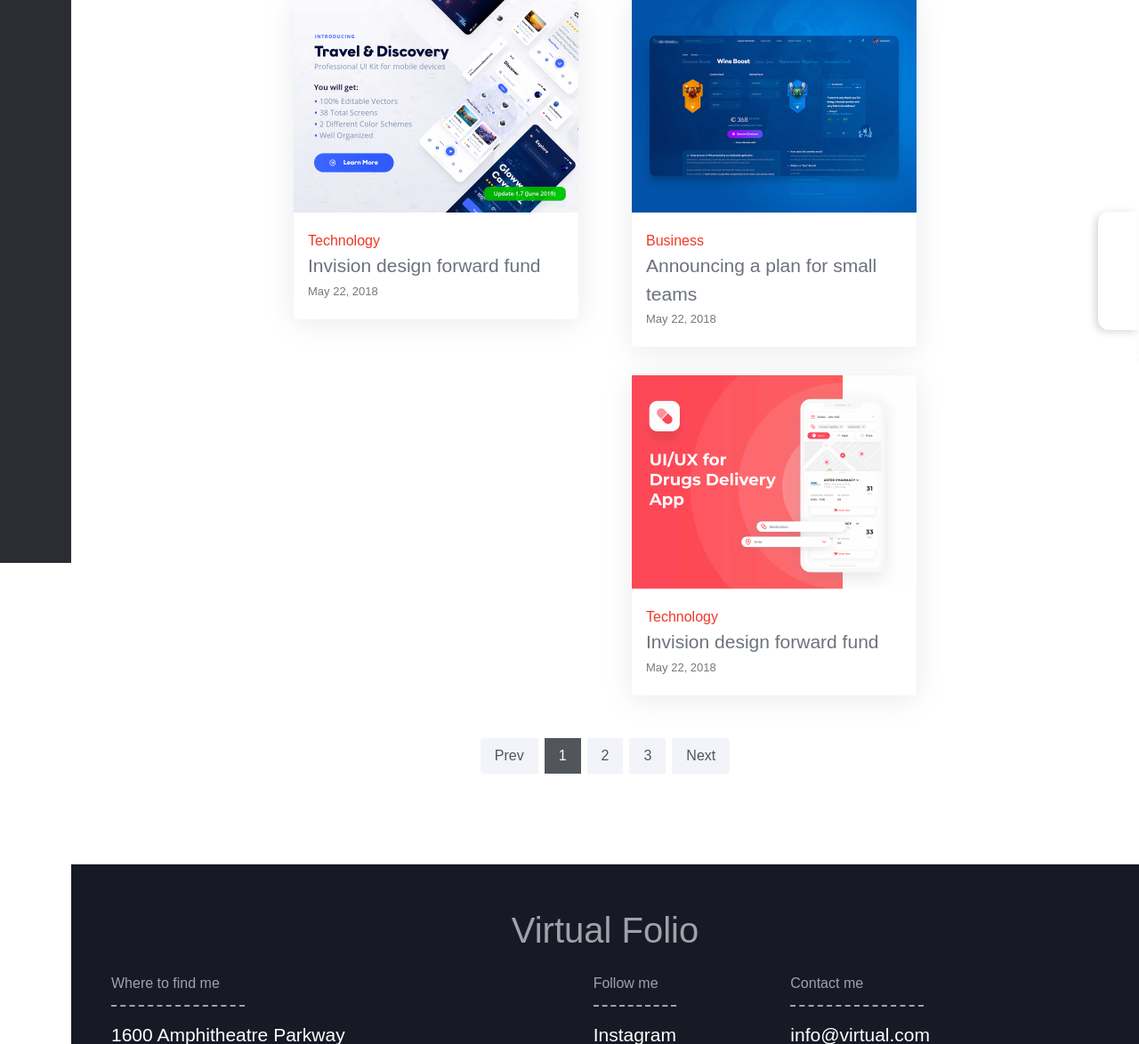
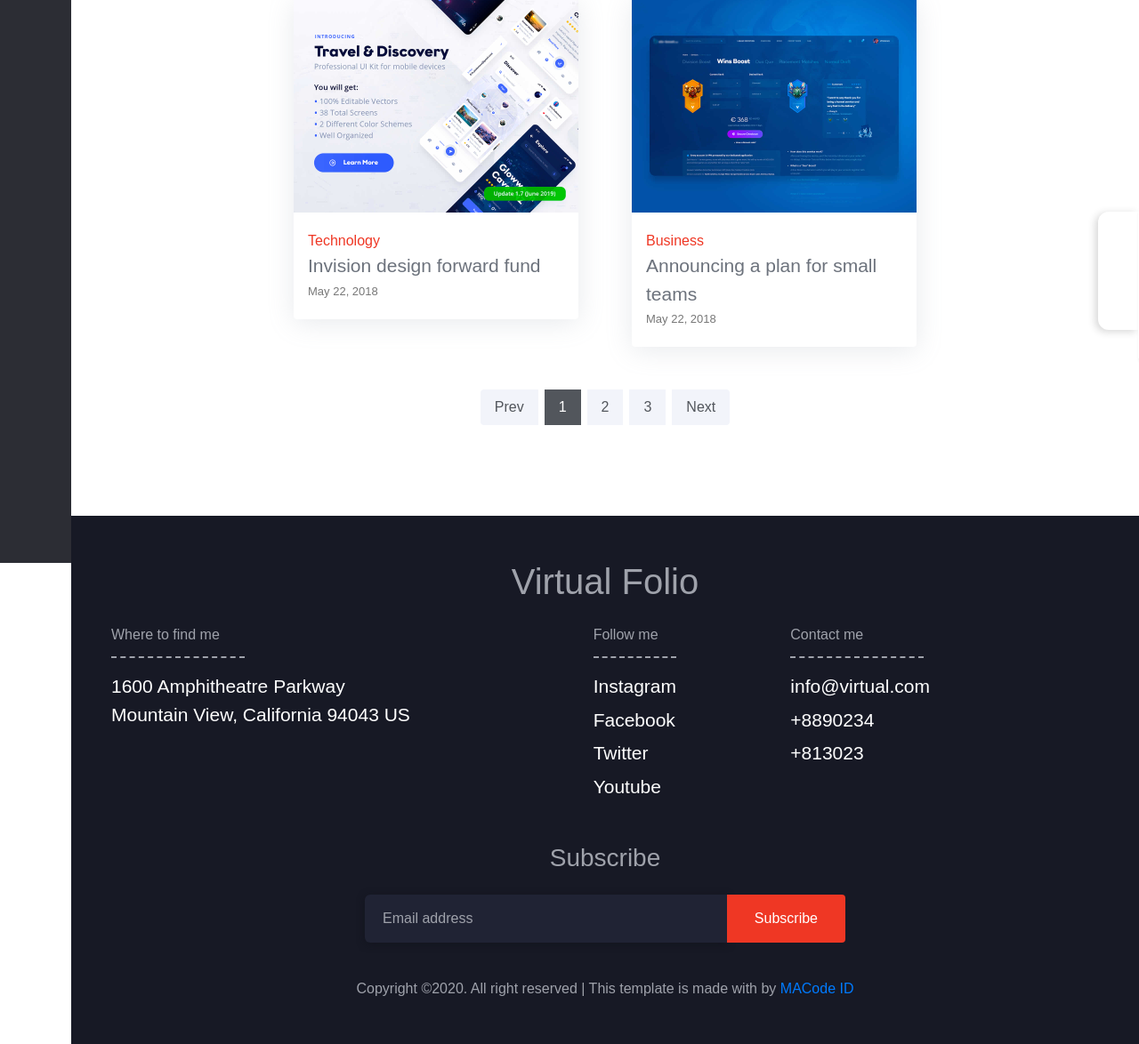
Before and after one commit to Noureddin2023/Mystro2-Blog, a Django app: page /blog/ in a window 1280 px wide. Shown: the part 167-1341 px from the top of the page at 89% size. Run offline with Django 4.2, Linux system fonts and the light colour scheme; parts of the project's set-up code (start-up, migrations or seed data) failed here and were passed over; some libraries are stand-ins or nearby versions; some web fonts are replaced.

Commit message:
card remove

```diff
--- a/postcbv/templates/postcbv/post_list.html
+++ b/postcbv/templates/postcbv/post_list.html
@@ -153,16 +153,7 @@
                 <span class="post-date"><span class="sr-only">Published on</span> May 22, 2018</span>
               </div>
             </div>
-            <div class="card">
-              <div class="img-place">
-                <img src="../assets/img/work/work-5.jpg" alt="">
-              </div>
-              <div class="caption">
-                <a href="javascript:void(0)" class="post-category">Technology</a>
-                <a href="#" class="post-title">Invision design forward fund</a>
-                <span class="post-date"><span class="sr-only">Published on</span> May 22, 2018</span>
-              </div>
-            </div>
+
 
           </div>
 
```
